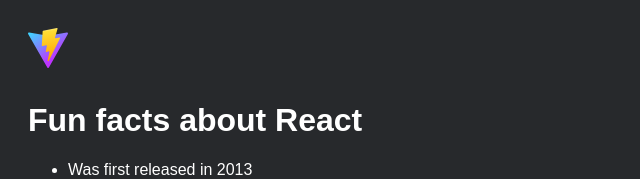
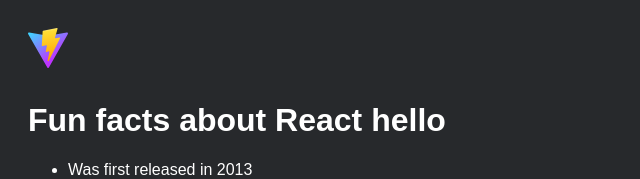
Before and after one commit to danielNemeth19/first-react, a React (Vite) app: page / in a window 1280 px wide. Shown: the top 179 px of the page, without its empty margins (0-640 px from the left). Built offline with nearby package versions, Linux system fonts and the light colour scheme.

Commit message:
(feat) Function for react fact card

```diff
--- a/src/index.jsx
+++ b/src/index.jsx
@@ -2,11 +2,12 @@
 
 const root = createRoot(document.getElementById("root"))
 
-function ReactFactsCard() {
+function ReactFactsCard({greet}) {
+    console.log(greet)
     return(
         <main>
             <img src="vite.svg" width="40px" alt="Vite logo"/>
-            <h1>Fun facts about React</h1>
+            <h1>Fun facts about React {greet}</h1>
             <ul>
                 <li>Was first released in 2013</li>
                 <li>Was originally created by Jordan Walke</li>
@@ -19,5 +20,5 @@
 }
 
 root.render(
-    <ReactFactsCard />
+    <ReactFactsCard greet="hello" />
 )
```
